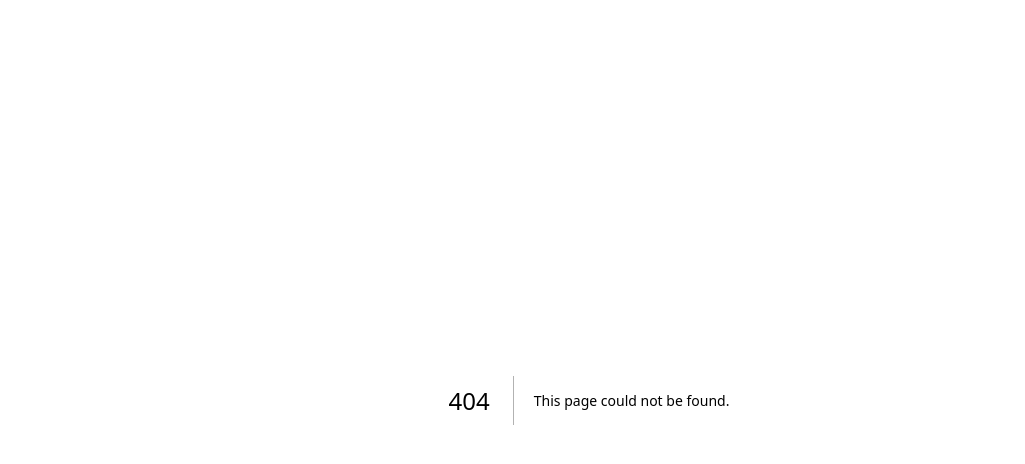
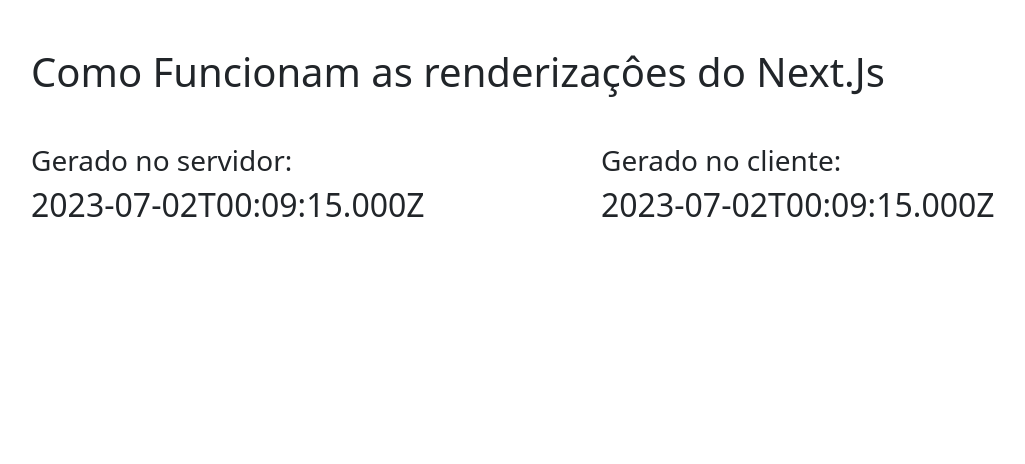
Before and after one commit to AdautoMarques/black-nextjs, a Next.js app: page /dynamic in a window 1280 px wide. Before the commit this address had no page. Shown: the top 464 px of the page, without its empty margins (51-1076 px from the left). Built offline with nearby package versions, Linux system fonts and the light colour scheme; no server answers.

Commit message:
renderização do lado do servidor

```diff
--- a/package.json
+++ b/package.json
@@ -12,9 +12,11 @@
     "@types/node": "20.3.3",
     "@types/react": "18.2.14",
     "@types/react-dom": "18.2.6",
+    "bootstrap": "^5.3.0",
     "next": "13.4.7",
     "react": "18.2.0",
     "react-dom": "18.2.0",
+    "reactstrap": "^9.2.0",
     "typescript": "5.1.6"
   }
 }
--- /dev/null
+++ b/pages/_app.tsx
@@ -0,0 +1,9 @@
+import 'bootstrap/dist/css/bootstrap.min.css';
+import type { AppProps } from 'next/app';
+
+const MyApp = ({Component, pageProps}: AppProps) => {
+    return(
+        <Component {...pageProps} />
+    )
+}
+export default MyApp
--- /dev/null
+++ b/pages/api/hello.ts
@@ -0,0 +1,17 @@
+import type { NextApiRequest, NextApiResponse } from "next";
+
+type Data = {
+    name: string
+    timestamp: Date
+
+}
+
+const handler = (req: NextApiRequest, res: NextApiResponse<Data>) => {
+    const timestamp = new Date()
+    return(
+
+        res.status(200).json({ name: 'Jhon Doe', timestamp})
+    )
+}
+
+export default handler
--- /dev/null
+++ b/pages/dynamic.tsx
@@ -0,0 +1,71 @@
+import { GetServerSideProps, NextPage } from "next";
+import { ReactNode, useEffect, useState } from "react";
+import { Col, Container, Row } from "reactstrap";
+
+
+interface ApiResponse {
+    nome: string
+    timestamp: Date
+}
+
+export const getServerSideProps: GetServerSideProps = async () => {
+    const serverSideData: ApiResponse = await fetch(`${process.env.NEXT_PUBLIC_APIURL}/api/hello`).then(res => res.json());
+
+    return {
+        props: {
+            serverSideData
+        }
+    }
+}
+
+
+const Dynamic: NextPage = (props: {
+    children?: ReactNode
+    serverSideData?: ApiResponse
+}) => {
+
+    const [clientSideData, setClienteSideData] = useState<ApiResponse>()
+
+    useEffect(() => {
+        fetchData()
+    }, [])
+
+    const fetchData = async () => {
+        const data = await fetch("/api/hello").then(res => res.json())
+        setClienteSideData(data)
+    }
+
+    return (
+        <>
+            <Container tag="main">
+                <h1 className="my-5">
+                    Como Funcionam as renderizaçôes do Next.Js
+                </h1>
+
+                <Row>
+                    <Col>
+                        <h3>
+                            Gerado no servidor:
+                        </h3>
+                        <h2>
+                            {props.serverSideData?.timestamp.toString()}
+                        </h2>
+                    </Col>
+
+                    <Col>
+                        <h3>
+                            Gerado no cliente:
+                        </h3>
+                        <h2>
+                            {clientSideData?.timestamp.toString()}
+                        </h2>
+                    </Col>
+                </Row>
+
+            </Container>
+        </>
+    )
+
+}
+
+export default Dynamic
--- a/src/app/globals.css
+++ /dev/null
@@ -1,107 +0,0 @@
-:root {
-  --max-width: 1100px;
-  --border-radius: 12px;
-  --font-mono: ui-monospace, Menlo, Monaco, 'Cascadia Mono', 'Segoe UI Mono',
-    'Roboto Mono', 'Oxygen Mono', 'Ubuntu Monospace', 'Source Code Pro',
-    'Fira Mono', 'Droid Sans Mono', 'Courier New', monospace;
-
-  --foreground-rgb: 0, 0, 0;
-  --background-start-rgb: 214, 219, 220;
-  --background-end-rgb: 255, 255, 255;
-
-  --primary-glow: conic-gradient(
-    from 180deg at 50% 50%,
-    #16abff33 0deg,
-    #0885ff33 55deg,
-    #54d6ff33 120deg,
-    #0071ff33 160deg,
-    transparent 360deg
-  );
-  --secondary-glow: radial-gradient(
-    rgba(255, 255, 255, 1),
-    rgba(255, 255, 255, 0)
-  );
-
-  --tile-start-rgb: 239, 245, 249;
-  --tile-end-rgb: 228, 232, 233;
-  --tile-border: conic-gradient(
-    #00000080,
-    #00000040,
-    #00000030,
-    #00000020,
-    #00000010,
-    #00000010,
-    #00000080
-  );
-
-  --callout-rgb: 238, 240, 241;
-  --callout-border-rgb: 172, 175, 176;
-  --card-rgb: 180, 185, 188;
-  --card-border-rgb: 131, 134, 135;
-}
-
-@media (prefers-color-scheme: dark) {
-  :root {
-    --foreground-rgb: 255, 255, 255;
-    --background-start-rgb: 0, 0, 0;
-    --background-end-rgb: 0, 0, 0;
-
-    --primary-glow: radial-gradient(rgba(1, 65, 255, 0.4), rgba(1, 65, 255, 0));
-    --secondary-glow: linear-gradient(
-      to bottom right,
-      rgba(1, 65, 255, 0),
-      rgba(1, 65, 255, 0),
-      rgba(1, 65, 255, 0.3)
-    );
-
-    --tile-start-rgb: 2, 13, 46;
-    --tile-end-rgb: 2, 5, 19;
-    --tile-border: conic-gradient(
-      #ffffff80,
-      #ffffff40,
-      #ffffff30,
-      #ffffff20,
-      #ffffff10,
-      #ffffff10,
-      #ffffff80
-    );
-
-    --callout-rgb: 20, 20, 20;
-    --callout-border-rgb: 108, 108, 108;
-    --card-rgb: 100, 100, 100;
-    --card-border-rgb: 200, 200, 200;
-  }
-}
-
-* {
-  box-sizing: border-box;
-  padding: 0;
-  margin: 0;
-}
-
-html,
-body {
-  max-width: 100vw;
-  overflow-x: hidden;
-}
-
-body {
-  color: rgb(var(--foreground-rgb));
-  background: linear-gradient(
-      to bottom,
-      transparent,
-      rgb(var(--background-end-rgb))
-    )
-    rgb(var(--background-start-rgb));
-}
-
-a {
-  color: inherit;
-  text-decoration: none;
-}
-
-@media (prefers-color-scheme: dark) {
-  html {
-    color-scheme: dark;
-  }
-}
--- a/src/app/layout.tsx
+++ b/src/app/layout.tsx
@@ -1,11 +1,6 @@
-import './globals.css'
-import { Inter } from 'next/font/google'
-
-const inter = Inter({ subsets: ['latin'] })
-
 export const metadata = {
-  title: 'Create Next App',
-  description: 'Generated by create next app',
+  title: 'Next.js',
+  description: 'Generated by Next.js',
 }
 
 export default function RootLayout({
@@ -15,7 +10,7 @@
 }) {
   return (
     <html lang="en">
-      <body className={inter.className}>{children}</body>
+      <body>{children}</body>
     </html>
   )
 }
```
Also changed, not shown: pages/index.tsx (deleted), 1 other file (tests, documents, lock files or other folders).
